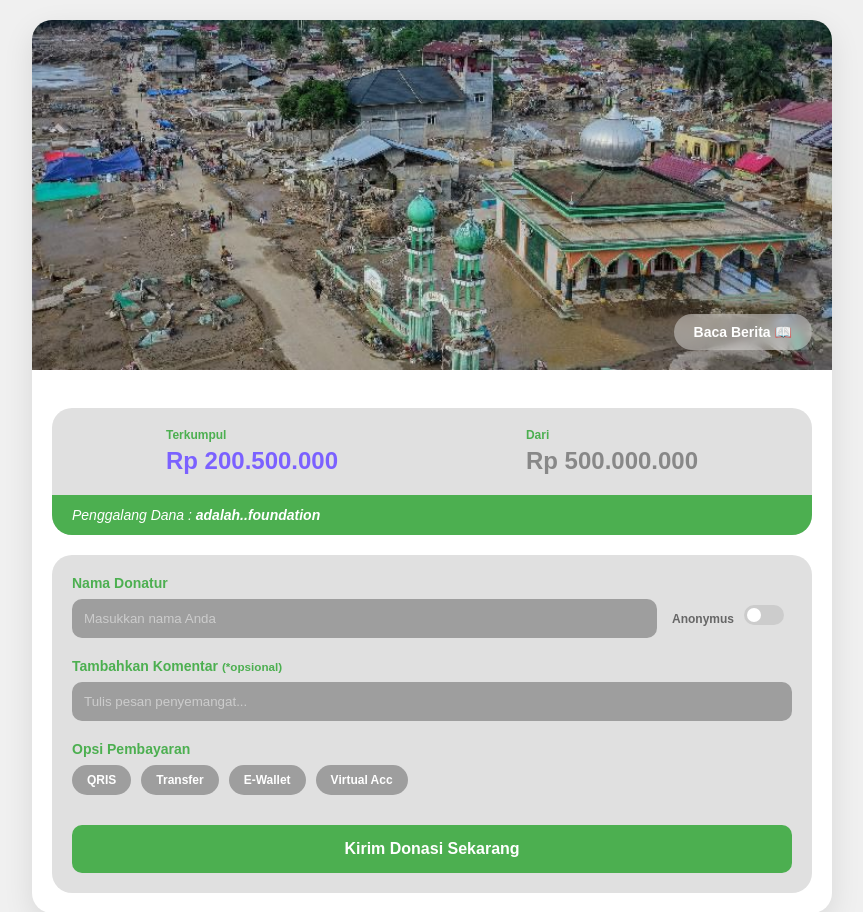
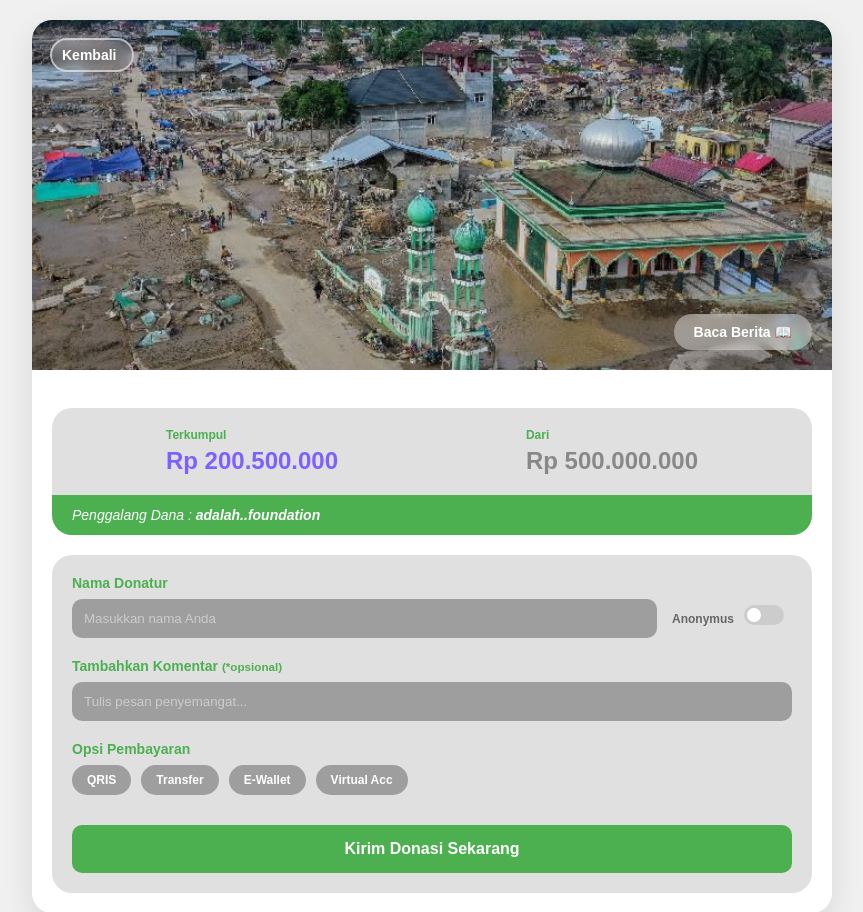
Before and after one commit to mosesard14/Mini-Project-1, a PHP site: page /pengajuanDonasi.html in a window 1280 px wide. Shown: the top 912 px of the page, without its empty margins (208-1071 px from the left). Run offline with PHP 8.4, Linux system fonts and the light colour scheme.

Commit message:
tambah button kembali

```diff
--- a/pengajuanDonasi.css
+++ b/pengajuanDonasi.css
@@ -31,6 +31,38 @@ body {
     width: 100%;
     height: 100%;
     object-fit: cover;
+}
+
+.btn-back {
+  position: absolute;
+  top: 18px;
+  left: 18px;
+  display: flex;
+  align-items: center;
+  gap: 6px;
+  background: rgba(255, 255, 255, 0.18);
+  border: 2px solid rgba(255, 255, 255, 0.55);
+  color: #ffffff;
+  font-family: 'Montserrat', sans-serif;
+  font-size: 14px;
+  font-weight: 700;
+  padding: 7px 16px 7px 10px;
+  border-radius: 30px;
+  cursor: pointer;
+  backdrop-filter: blur(6px);
+  transition: background 0.2s, transform 0.15s;
+  text-decoration: none;
+}
+
+.btn-back:hover {
+  background: rgba(255, 255, 255, 0.32);
+  transform: translateX(-2px);
+}
+
+.btn-back svg {
+  width: 18px;
+  height: 18px;
+  flex-shrink: 0;
 }
 
 .btn-baca-berita {
--- a/pengajuanDonasi.html
+++ b/pengajuanDonasi.html
@@ -11,6 +11,7 @@
     <div class="container">
         <header class="header-image">
             <img src="assets/contoh1.jpg" alt="Anak-anak">
+            <a href="/detailDonasi.html" class="btn-back">Kembali</a>
             <a href="#" class="btn-baca-berita">Baca Berita 📖</a>
 
         </header>
```
